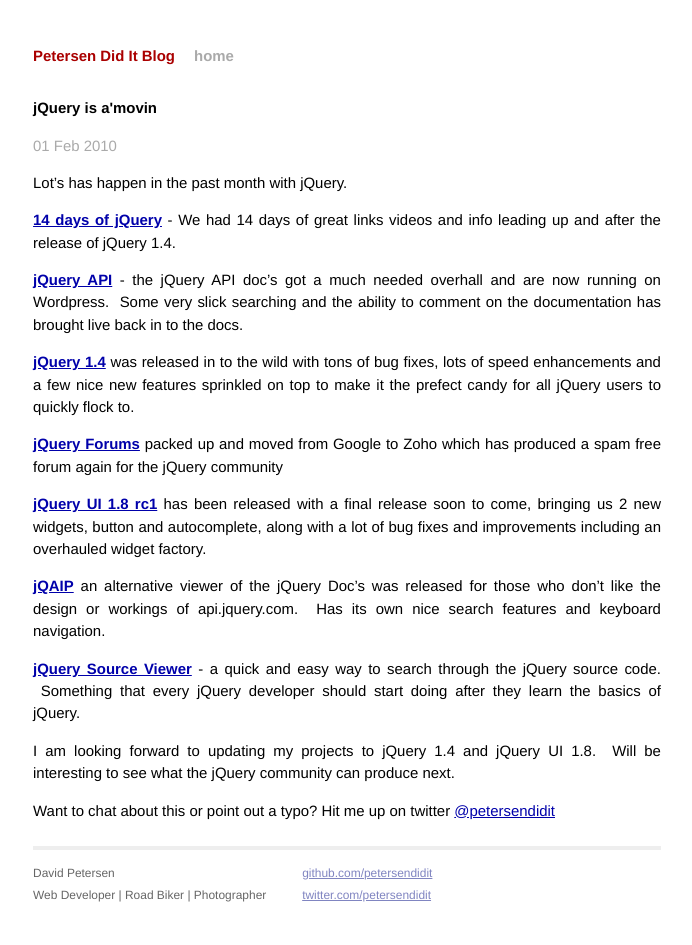
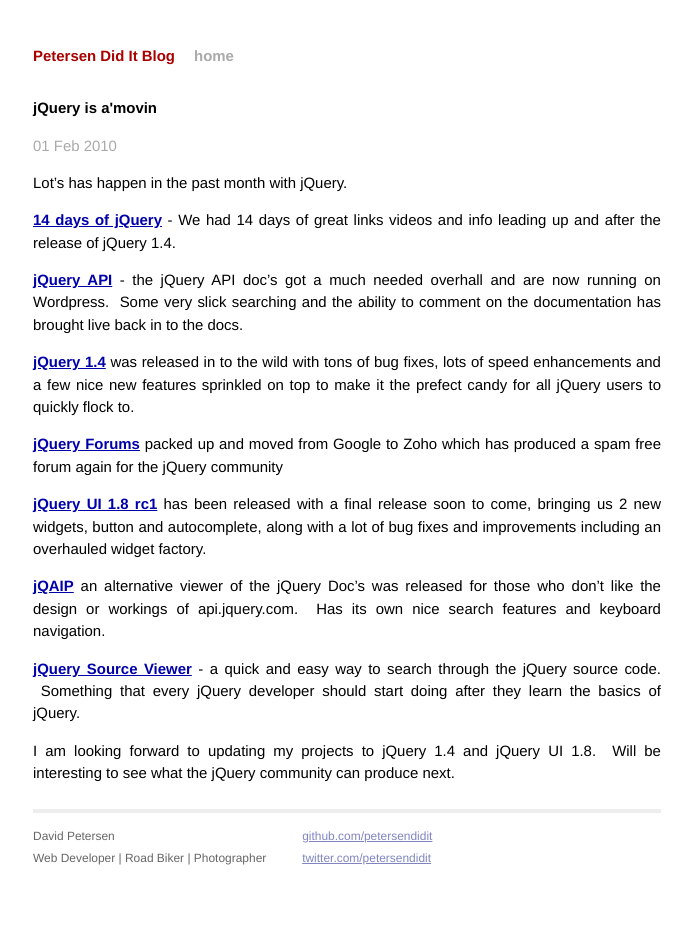
Before and after one commit to petersendidit/petersendidit.github.io, a Jekyll site: the page built from _posts/2010-02-01-jquery-is-amovin.markdown, in a window 1280 px wide. Shown: the whole page, without its empty margins (293-985 px from the left). Built offline with Jekyll 4.4.1, drawn with Linux system fonts in a browser that asks for light colours.

Commit message:
Remove disqus

```diff
--- a/_includes/disqus.html
+++ /dev/null
@@ -1,18 +0,0 @@
-{% if page.comments %}
-<div id="disqus_thread"></div>
-<script type="text/javascript">
-	var disqus_shortname = 'petersendiditblog';
-	{% if page.meta.dsq_thread_id %} var disqus_identifier = '{{ page.meta.dsq_thread_id }}';{% endif %}
-
-	/* * * DON'T EDIT BELOW THIS LINE * * */
-	(function() {
-		var dsq = document.createElement('script'); dsq.type = 'text/javascript'; dsq.async = true;
-		dsq.src = '//' + disqus_shortname + '.disqus.com/embed.js';
-		(document.getElementsByTagName('head')[0] || document.getElementsByTagName('body')[0]).appendChild(dsq);
-	})();
-</script>
-<noscript>Please enable JavaScript to view the <a href="http://disqus.com/?ref_noscript">comments powered by Disqus.</a></noscript>
-<a href="http://disqus.com" class="dsq-brlink">comments powered by <span class="logo-disqus">Disqus</span></a>
-{% else %}
-<p>Want to chat about this or point out a typo? Hit me up on twitter <a href="http://twitter.com/petersendidit">@petersendidit</a>
-{% endif %}
--- a/_layouts/post.html
+++ b/_layouts/post.html
@@ -6,5 +6,4 @@
 
 <div class="post">
 {{ content }}
-{% include disqus.html %}
 </div>
```
